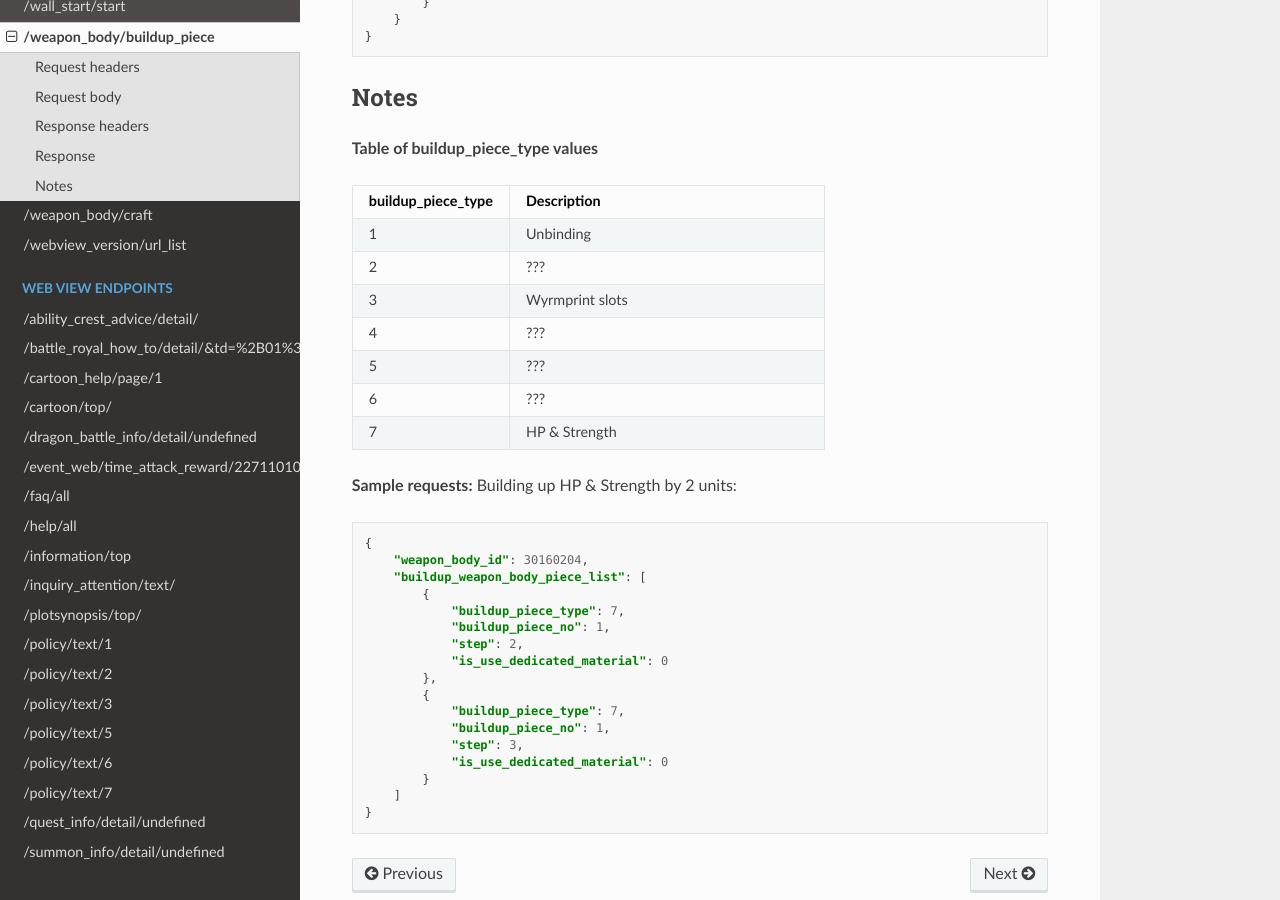
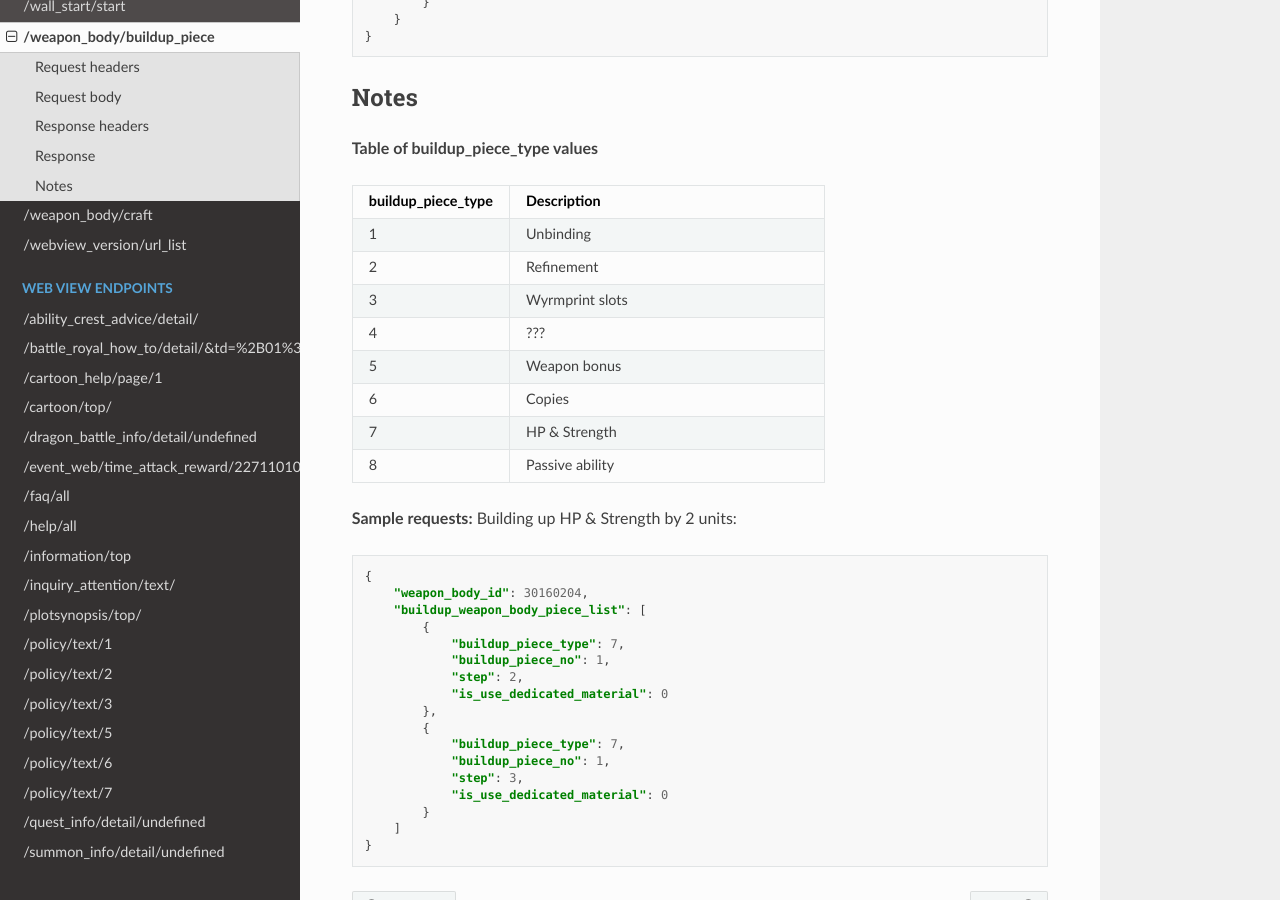
Before and after one commit to SapiensAnatis/dragalia-api-docs, a Sphinx documentation site: the page built from docs/source/dragalia/weapon_body_buildup_piece.rst, in a window 1280 px wide and 900 px high, scrolled down 2127 px. Built offline with Sphinx 7.4.7 and the Read the Docs theme 2.0.0, drawn with Linux system fonts in a browser that asks for light colours.

Commit message:
Update /weapon_body/buildup_piece

```diff
--- a/docs/source/dragalia/weapon_body_buildup_piece.rst
+++ b/docs/source/dragalia/weapon_body_buildup_piece.rst
@@ -136,17 +136,19 @@ Notes
    * - 1
      - Unbinding
    * - 2
-     - ???
+     - Refinement
    * - 3
      - Wyrmprint slots
    * - 4
      - ???
    * - 5
-     - ???
+     - Weapon bonus
    * - 6
-     - ???
+     - Copies
    * - 7
      - HP & Strength
+   * - 8
+     - Passive ability
 
 **Sample requests:**
 Building up HP & Strength by 2 units:
```
